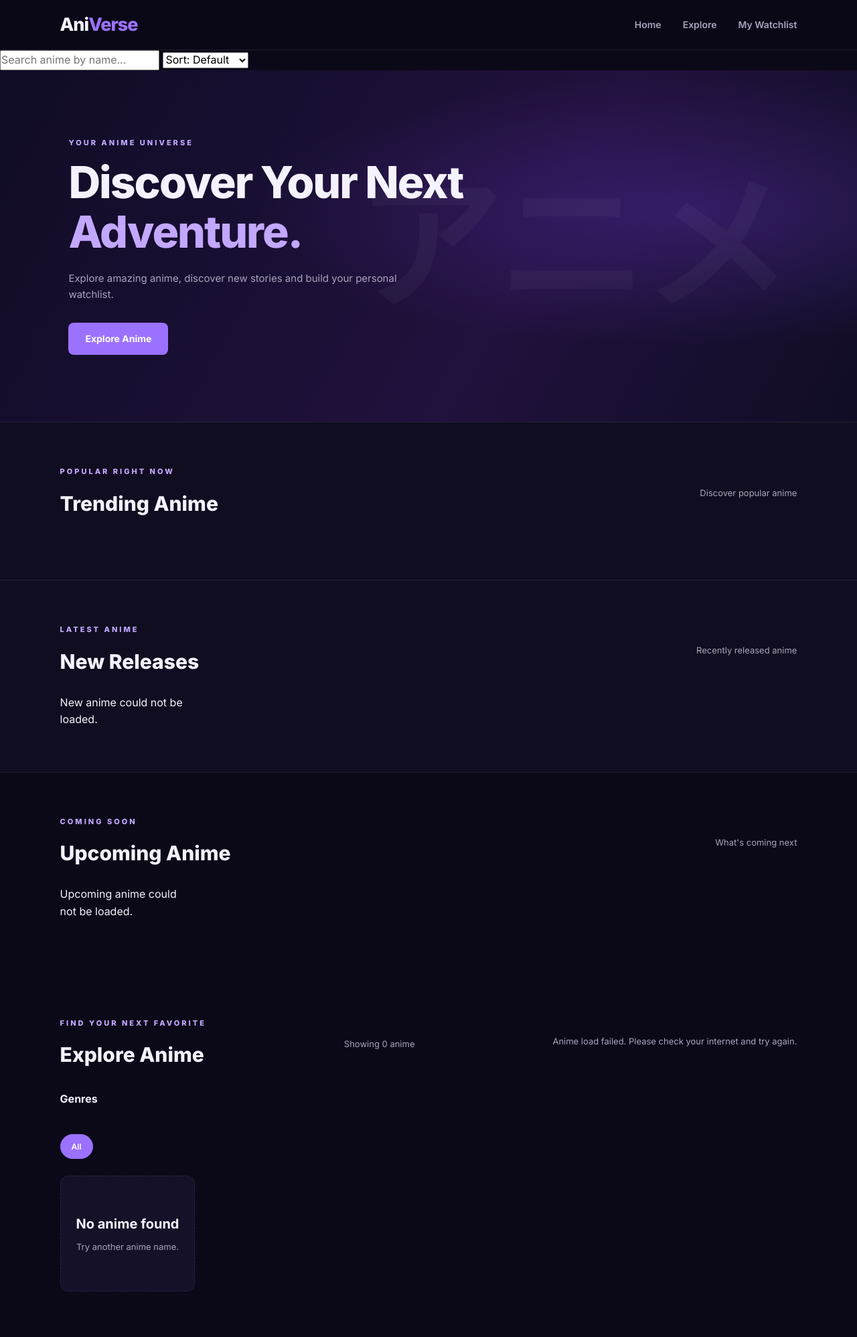
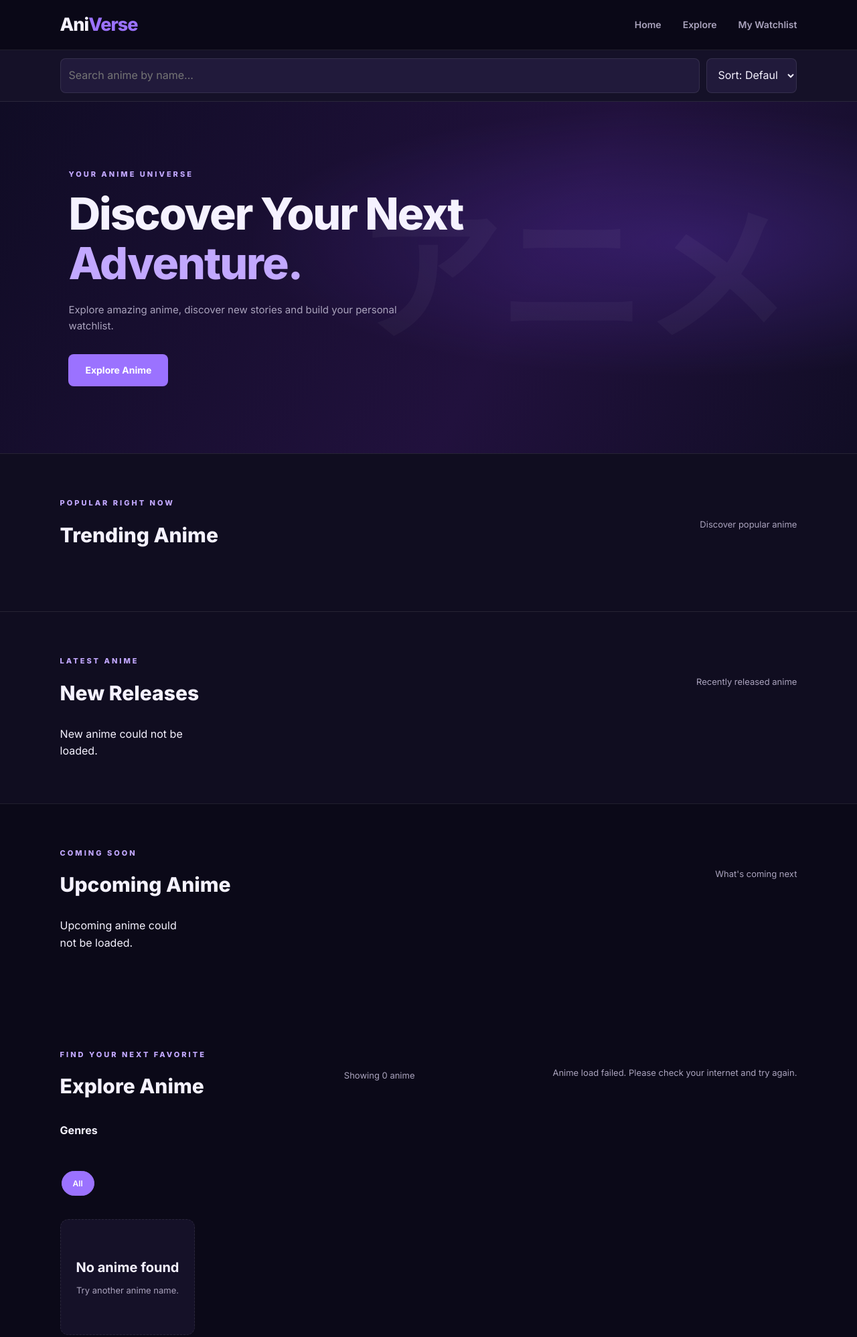
Before and after one commit to himonbaruah-prog/anime-website, a plain HTML site: page index.html in a window 1280 px wide. Shown: the top 1997 px of the page at 67% size. Drawn offline with Linux system fonts and the light colour scheme; no server answers.

Commit message:
Update style.css

```diff
--- a/style.css
+++ b/style.css
@@ -793,3 +793,63 @@ h1, h2, h3, h4, p, a, span, label {
     background: #9b72ff !important;
     color: #ffffff !important;
 }
+/* Top Search Bar */
+
+.top-search {
+    position: sticky;
+    top: 75px;
+    z-index: 90;
+    display: flex;
+    gap: 10px;
+    padding: 12px 7%;
+    background: #151128;
+    border-bottom: 1px solid var(--border);
+}
+
+.top-search input,
+.top-search select {
+    background: #211a3b;
+    color: #f5f2ff;
+    border: 1px solid var(--border);
+    border-radius: 8px;
+    padding: 12px;
+}
+
+.top-search input {
+    flex: 1;
+    min-width: 0;
+}
+
+.top-search select {
+    width: 135px;
+}
+
+/* Swipe Categories */
+
+#filter-chips {
+    display: flex;
+    flex-wrap: nowrap;
+    overflow-x: auto;
+    overflow-y: hidden;
+    gap: 10px;
+    padding: 8px 2px 15px;
+    margin-bottom: 20px;
+    -webkit-overflow-scrolling: touch;
+    scrollbar-width: thin;
+}
+
+#filter-chips button {
+    flex: 0 0 auto;
+    white-space: nowrap;
+}
+
+@media (max-width: 700px) {
+    .top-search {
+        top: 70px;
+        padding: 10px 5%;
+    }
+
+    .top-search select {
+        width: 110px;
+    }
+}
```
